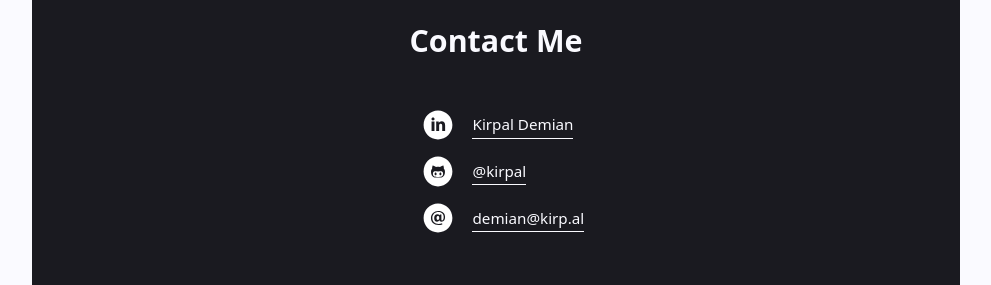
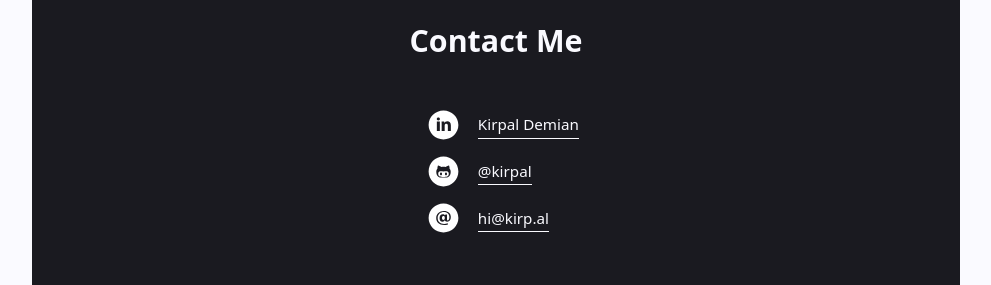
Before and after one commit to Kirpal/kirpal, a Jekyll site: the page built from index.html, in a window 1280 px wide and 900 px high, scrolled down 2133 px. Shown: the part 612-897 px from the top of the window, without its empty margins (144-1135 px from the left). Built offline with Jekyll 4.4.1, drawn with Linux system fonts in a browser that asks for light colours.

Commit message:
Update contact.yml

```diff
--- a/_data/contact.yml
+++ b/_data/contact.yml
@@ -10,5 +10,5 @@
 
 # Email
 - icon: "email-with-circle"
-  name: "demian@kirp.al"
-  url: "mailto:demian@kirp.al"
+  name: "hi@kirp.al"
+  url: "mailto:hi@kirp.al"
```
